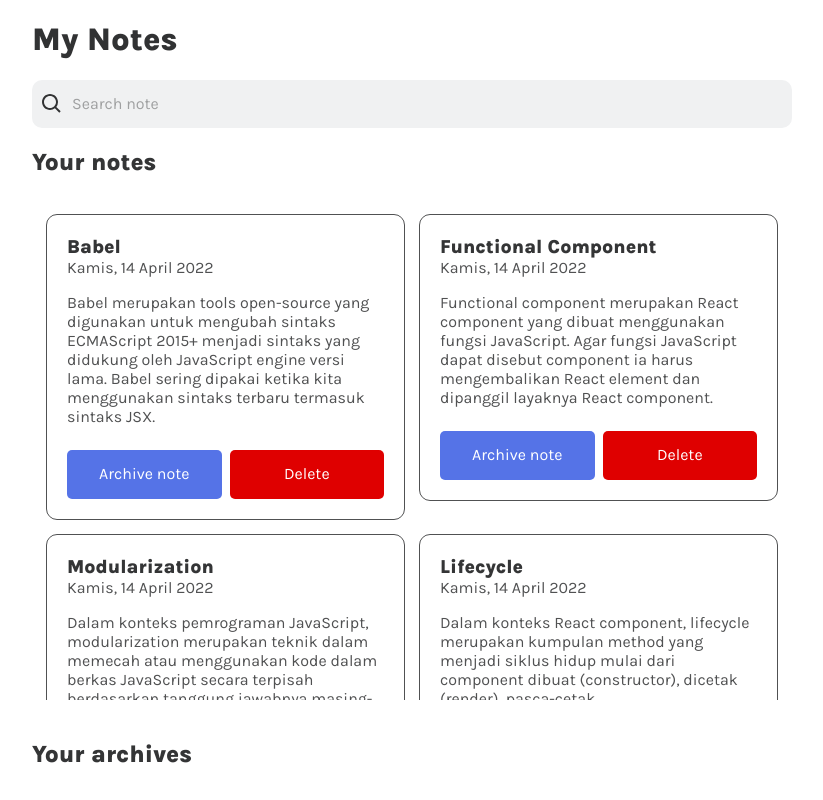
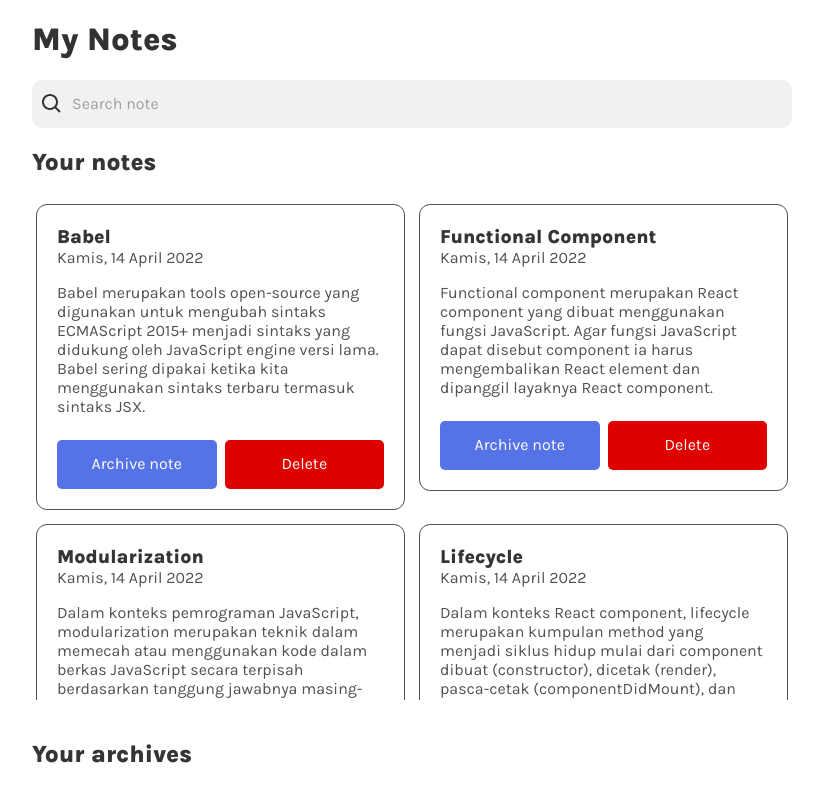
Before and after one commit to Bahree669/dicoding-submission-personal-note, a React (Create React App) app: page / in a window 1280 px wide. Shown: the top 800 px of the page, without its empty margins (228-1051 px from the left). Built offline with nearby package versions, Linux system fonts and the light colour scheme; the HTML template or start-up script is replaced by a standard one.

Commit message:
changed the grid padding

```diff
--- a/src/Components/NotesGridLayout/NotesGridLayout.css
+++ b/src/Components/NotesGridLayout/NotesGridLayout.css
@@ -9,7 +9,7 @@
     grid-template-columns: repeat(1, 1fr);
     max-height: 500px;
     overflow-y: auto;
-    padding: 15px;
+    padding: 5px;
     gap: 1em;
 }
 
```
